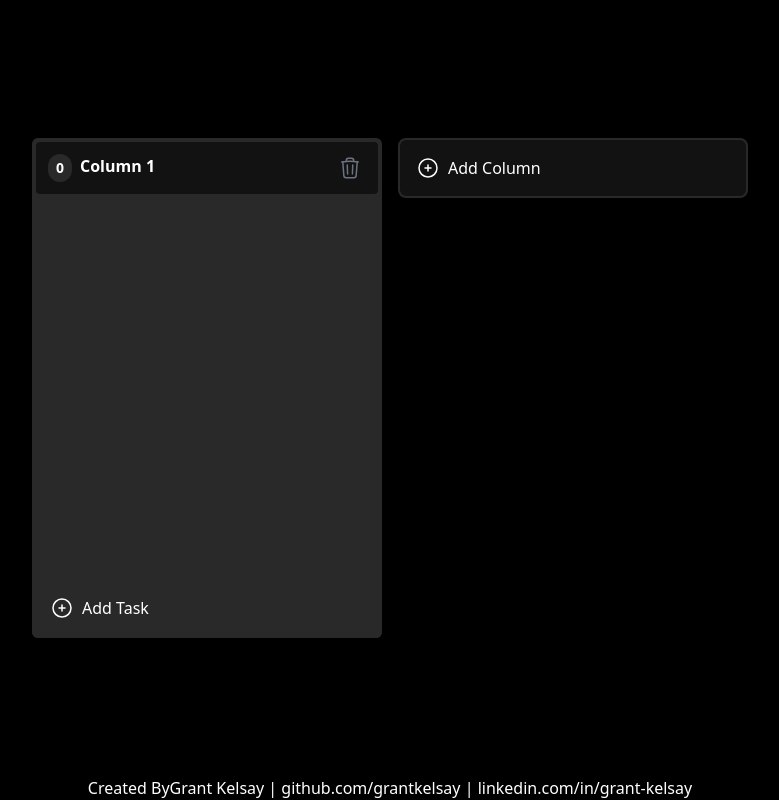
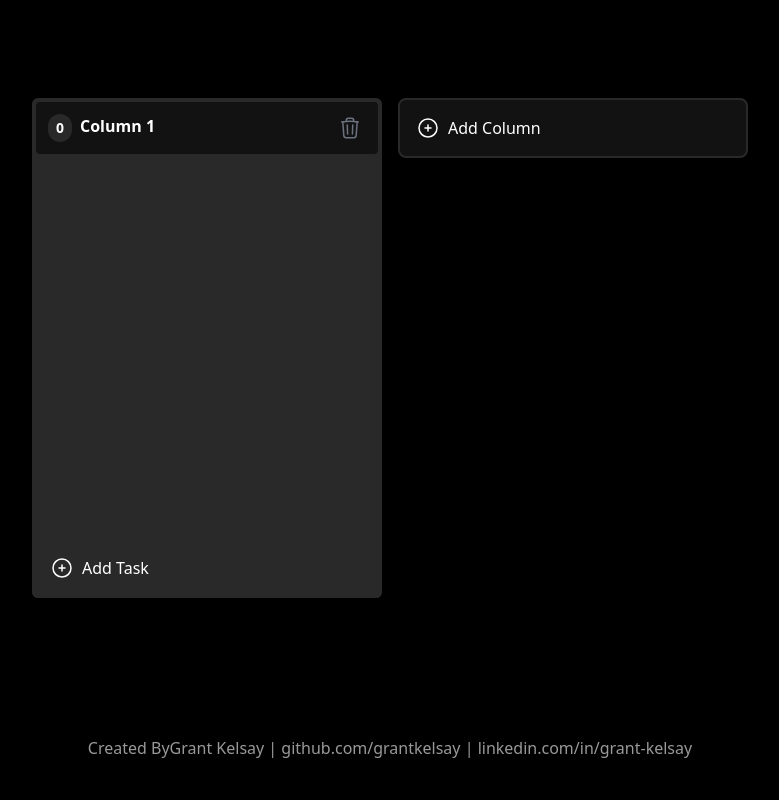
Before and after one commit to grantkelsay/Minimal-ToDo-App, a React (Vite) app: page / in a window 1280 px wide. Both pictures are taken after a click on the button "Add Column". Shown: the whole page, without its empty margins (250-1029 px from the left). Built offline with nearby package versions, Linux system fonts and the light colour scheme.

Commit message:
Update KanbanBoard.tsx

```diff
--- a/src/components/KanbanBoard.tsx
+++ b/src/components/KanbanBoard.tsx
@@ -241,8 +241,8 @@ function KanbanBoard() {
                 </DragOverlay>, document.body)}
 
             </DndContext>
-            <div className="flex items-center text-center">
-                <p>Created By</p>
+            <div className="flex items-center text-center p-10 opacity-60">
+                <p>Created By</p><br/>
                 <p>Grant Kelsay | github.com/grantkelsay | linkedin.com/in/grant-kelsay </p>
             </div>
         </div>
```
